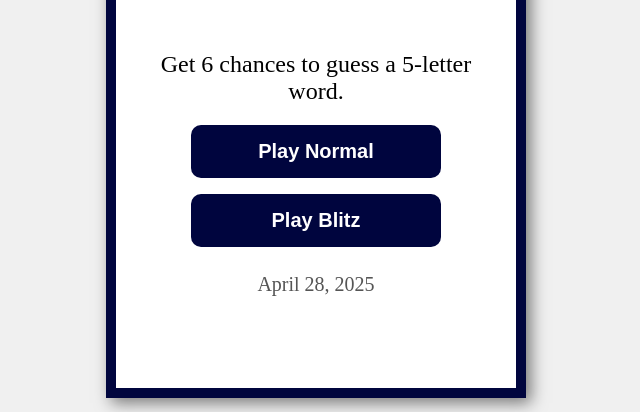
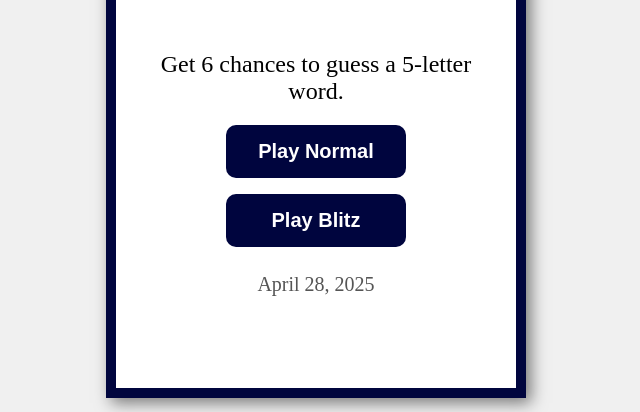
Before and after one commit to Andersonjb1/BUC-IT, a plain HTML site: page Game/index.html in a window 1280 px wide. Shown: the part 388-800 px from the top of the page, without its empty margins (324-964 px from the left). Drawn offline with Linux system fonts and the light colour scheme.

Commit message:
Updated buttons to look good

```diff
--- a/Game/style/main.css
+++ b/Game/style/main.css
@@ -71,7 +71,7 @@ text-align: center;
 
 /* Button */
 .button {
-  width: min(70%, 250px);
+  width: min(45%, 200px);
   padding: 0.938rem 1.875rem;
   font-size: clamp(1rem, 3vw, 1.25rem);
   font-weight: bold;
```
